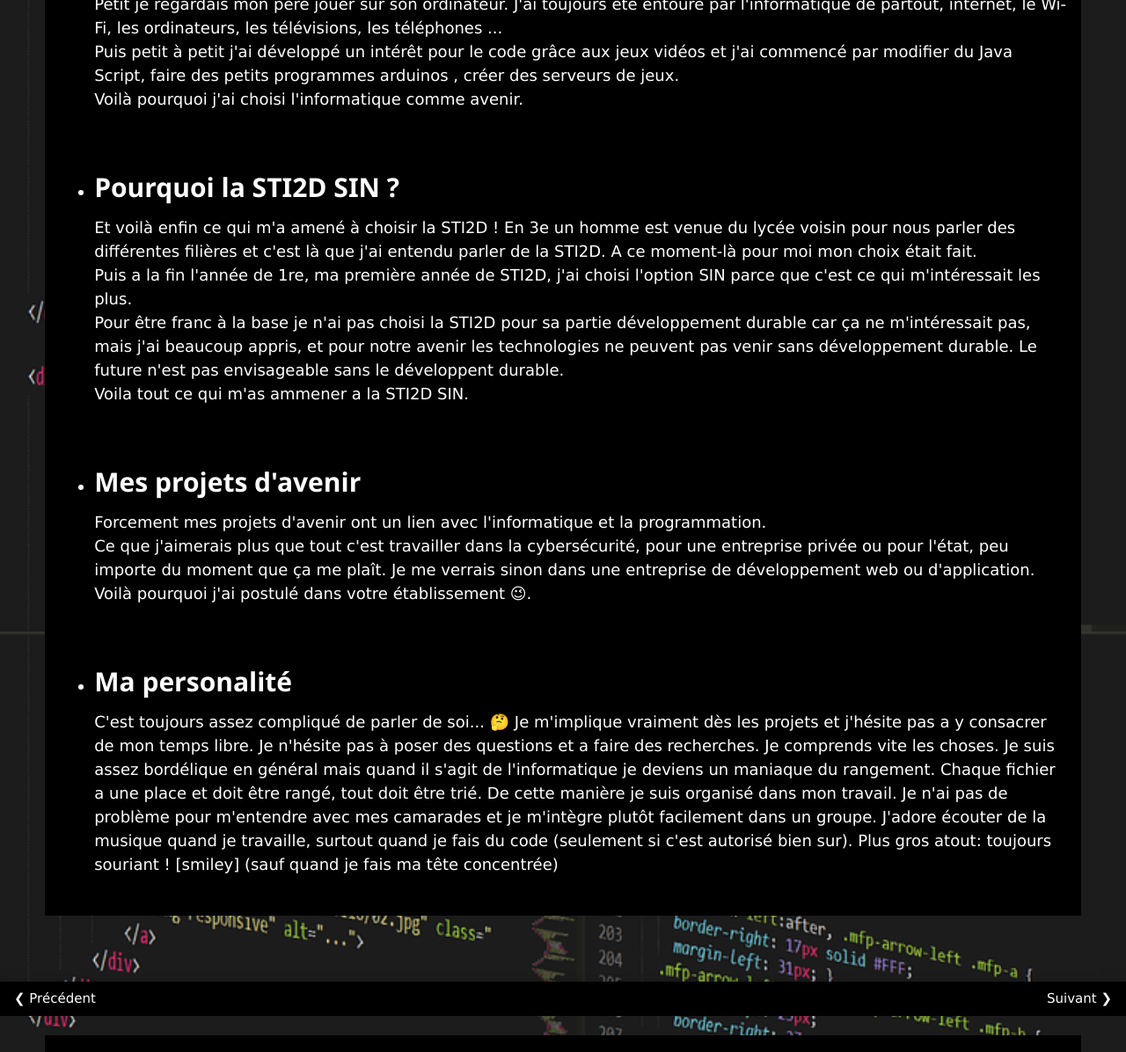
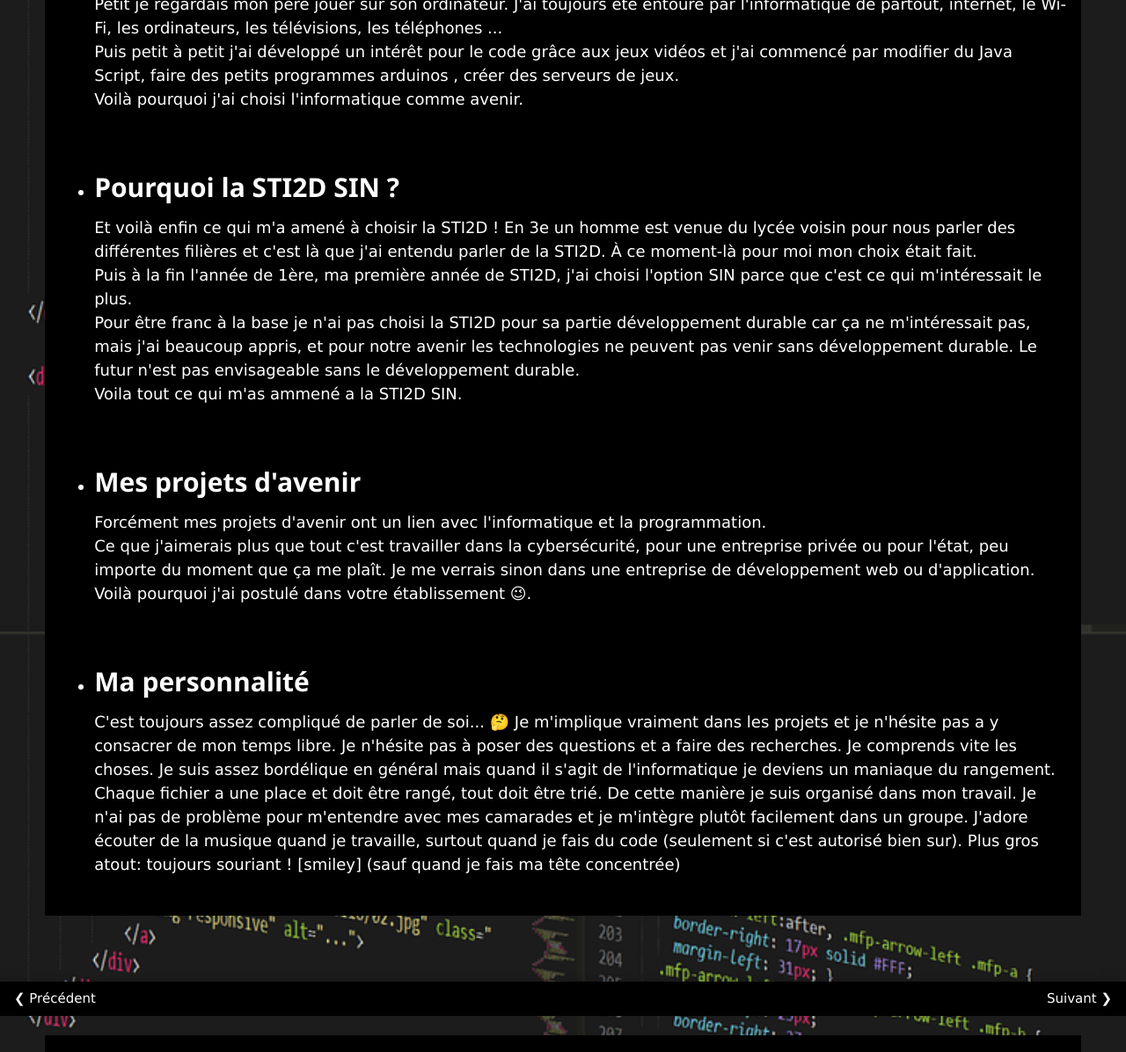
Before and after one commit to Carlito53/Site-web-orientation, a plain HTML site: page presentation.html in a window 1280 px wide. Shown: the part 880-2076 px from the top of the page at 88% size. Drawn offline with Linux system fonts and the light colour scheme.

Commit message:
Update presentation.html

```diff
--- a/presentation.html
+++ b/presentation.html
@@ -106,16 +106,16 @@
 	<br>
 	<li id="Pourquoi_la_STI2D_SIN">
     <h2><b>Pourquoi la STI2D SIN ?</b></h2>
-    Et voilà enfin ce qui m'a amené à choisir la STI2D ! En 3e un homme est venue du lycée voisin pour nous parler des différentes filières et c'est là que j'ai entendu parler de la STI2D. A ce moment-là pour moi mon choix était fait.<br>
-    Puis a la fin l'année de 1re, ma première année de STI2D, j'ai choisi l'option SIN parce que c'est ce qui m'intéressait les plus.<br>
-    Pour être franc à la base je n'ai pas choisi la STI2D pour sa partie développement durable car ça ne m'intéressait pas, mais j'ai beaucoup appris, et pour notre avenir les technologies ne peuvent pas venir sans développement durable. Le future n'est pas envisageable sans le développent durable.<br>
-    Voila tout ce qui m'as ammener a la STI2D SIN.
+    Et voilà enfin ce qui m'a amené à choisir la STI2D ! En 3e un homme est venue du lycée voisin pour nous parler des différentes filières et c'est là que j'ai entendu parler de la STI2D. À ce moment-là pour moi mon choix était fait.<br>
+    Puis à la fin l'année de 1ère, ma première année de STI2D, j'ai choisi l'option SIN parce que c'est ce qui m'intéressait le plus.<br>
+    Pour être franc à la base je n'ai pas choisi la STI2D pour sa partie développement durable car ça ne m'intéressait pas, mais j'ai beaucoup appris, et pour notre avenir les technologies ne peuvent pas venir sans développement durable. Le futur n'est pas envisageable sans le développement durable.<br>
+    Voila tout ce qui m'as ammené a la STI2D SIN.
   </li>
 	<br>
 	<br>
 	<li id="Mes_projets_d_avenir">
     <h2><b>Mes projets d'avenir</b></h2>
-    Forcement mes projets d'avenir ont un lien avec l'informatique et la programmation.<br>
+    Forcément mes projets d'avenir ont un lien avec l'informatique et la programmation.<br>
     Ce que j'aimerais plus que tout c'est travailler dans la cybersécurité, pour une entreprise privée ou pour l'état, peu importe du moment que ça me plaît.
     Je me verrais sinon dans une entreprise de développement web ou d'application.<br>
     Voilà pourquoi j'ai postulé dans votre établissement 😉.
@@ -123,9 +123,9 @@
   <br>
   <br>
   <li id="Ma_personalite">
-    <h2><b>Ma personalité</b></h2>
+    <h2><b>Ma personnalité</b></h2>
     C'est toujours assez compliqué de parler de soi... 🤔
-    Je m'implique vraiment dès les projets et j'hésite pas a y consacrer de mon temps libre.
+    Je m'implique vraiment dans les projets et je n'hésite pas a y consacrer de mon temps libre.
     Je n'hésite pas à poser des questions et a faire des recherches. Je comprends vite les choses.
     Je suis assez bordélique en général mais quand il s'agit de l'informatique je deviens un maniaque du rangement. Chaque fichier a une place et doit être rangé, tout doit être trié. De cette manière je suis organisé dans mon travail.
     Je n'ai pas de problème pour m'entendre avec mes camarades et je m'intègre plutôt facilement dans un groupe.
@@ -177,16 +177,16 @@
     <br>
     <li id="Pourquoi_la_STI2D_SIN">
       <h2><b>Pourquoi la STI2D SIN ?</b></h2>
-      Et voilà enfin ce qui m'a amené à choisir la STI2D ! En 3e un homme est venue du lycée voisin pour nous parler des différentes filières et c'est là que j'ai entendu parler de la STI2D. A ce moment-là pour moi mon choix était fait.<br>
-      Puis a la fin l'année de 1re, ma première année de STI2D, j'ai choisi l'option SIN parce que c'est ce qui m'intéressait les plus.<br>
-      Pour être franc à la base je n'ai pas choisi la STI2D pour sa partie développement durable car ça ne m'intéressait pas, mais j'ai beaucoup appris, et pour notre avenir les technologies ne peuvent pas venir sans développement durable. Le future n'est pas envisageable sans le développent durable.<br>
-      Voila tout ce qui m'as ammener a la STI2D SIN.
+      Et voilà enfin ce qui m'a amené à choisir la STI2D ! En 3e un homme est venue du lycée voisin pour nous parler des différentes filières et c'est là que j'ai entendu parler de la STI2D. À ce moment-là pour moi mon choix était fait.<br>
+      Puis à la fin l'année de 1ère, ma première année de STI2D, j'ai choisi l'option SIN parce que c'est ce qui m'intéressait le plus.<br>
+      Pour être franc à la base je n'ai pas choisi la STI2D pour sa partie développement durable car ça ne m'intéressait pas, mais j'ai beaucoup appris, et pour notre avenir les technologies ne peuvent pas venir sans développement durable. Le futur n'est pas envisageable sans le développement durable.<br>
+      Voila tout ce qui m'as ammené a la STI2D SIN.
     </li>
     <br>
     <br>
     <li id="Mes_projets_d_avenir">
       <h2><b>Mes projets d'avenir</b></h2>
-      Forcement mes projets d'avenir ont un lien avec l'informatique et la programmation.<br>
+      Forcément mes projets d'avenir ont un lien avec l'informatique et la programmation.<br>
       Ce que j'aimerais plus que tout c'est travailler dans la cybersécurité, pour une entreprise privée ou pour l'état, peu importe du moment que ça me plaît.
       Je me verrais sinon dans une entreprise de développement web ou d'application.<br>
       Voilà pourquoi j'ai postulé dans votre établissement 😉.
@@ -194,9 +194,9 @@
     <br>
     <br>
     <li id="Ma_personalite">
-      <h2><b>Ma personalité</b></h2>
+      <h2><b>Ma personnalité</b></h2>
       C'est toujours assez compliqué de parler de soi... 🤔
-      Je m'implique vraiment dès les projets et j'hésite pas a y consacrer de mon temps libre.
+      Je m'implique vraiment dans les projets et je n'hésite pas a y consacrer de mon temps libre.
       Je n'hésite pas à poser des questions et a faire des recherches. Je comprends vite les choses.
       Je suis assez bordélique en général mais quand il s'agit de l'informatique je deviens un maniaque du rangement. Chaque fichier a une place et doit être rangé, tout doit être trié. De cette manière je suis organisé dans mon travail.
       Je n'ai pas de problème pour m'entendre avec mes camarades et je m'intègre plutôt facilement dans un groupe.
@@ -248,16 +248,16 @@
     <br>
     <li id="Pourquoi_la_STI2D_SIN">
       <h2><b>Pourquoi la STI2D SIN ?</b></h2>
-      Et voilà enfin ce qui m'a amené à choisir la STI2D ! En 3e un homme est venue du lycée voisin pour nous parler des différentes filières et c'est là que j'ai entendu parler de la STI2D. A ce moment-là pour moi mon choix était fait.<br>
-      Puis a la fin l'année de 1re, ma première année de STI2D, j'ai choisi l'option SIN parce que c'est ce qui m'intéressait les plus.<br>
-      Pour être franc à la base je n'ai pas choisi la STI2D pour sa partie développement durable car ça ne m'intéressait pas, mais j'ai beaucoup appris, et pour notre avenir les technologies ne peuvent pas venir sans développement durable. Le future n'est pas envisageable sans le développent durable.<br>
-      Voila tout ce qui m'as ammener a la STI2D SIN.
+      Et voilà enfin ce qui m'a amené à choisir la STI2D ! En 3e un homme est venue du lycée voisin pour nous parler des différentes filières et c'est là que j'ai entendu parler de la STI2D. À ce moment-là pour moi mon choix était fait.<br>
+      Puis à la fin l'année de 1ère, ma première année de STI2D, j'ai choisi l'option SIN parce que c'est ce qui m'intéressait le plus.<br>
+      Pour être franc à la base je n'ai pas choisi la STI2D pour sa partie développement durable car ça ne m'intéressait pas, mais j'ai beaucoup appris, et pour notre avenir les technologies ne peuvent pas venir sans développement durable. Le futur n'est pas envisageable sans le développement durable.<br>
+      Voila tout ce qui m'as ammené a la STI2D SIN.
     </li>
     <br>
     <br>
     <li id="Mes_projets_d_avenir">
       <h2><b>Mes projets d'avenir</b></h2>
-      Forcement mes projets d'avenir ont un lien avec l'informatique et la programmation.<br>
+      Forcément mes projets d'avenir ont un lien avec l'informatique et la programmation.<br>
       Ce que j'aimerais plus que tout c'est travailler dans la cybersécurité, pour une entreprise privée ou pour l'état, peu importe du moment que ça me plaît.
       Je me verrais sinon dans une entreprise de développement web ou d'application.<br>
       Voilà pourquoi j'ai postulé dans votre établissement 😉.
@@ -265,9 +265,9 @@
     <br>
     <br>
     <li id="Ma_personalite">
-      <h2><b>Ma personalité</b></h2>
+      <h2><b>Ma personnalité</b></h2>
       C'est toujours assez compliqué de parler de soi... 🤔
-      Je m'implique vraiment dès les projets et j'hésite pas a y consacrer de mon temps libre.
+      Je m'implique vraiment dans les projets et je n'hésite pas a y consacrer de mon temps libre.
       Je n'hésite pas à poser des questions et a faire des recherches. Je comprends vite les choses.
       Je suis assez bordélique en général mais quand il s'agit de l'informatique je deviens un maniaque du rangement. Chaque fichier a une place et doit être rangé, tout doit être trié. De cette manière je suis organisé dans mon travail.
       Je n'ai pas de problème pour m'entendre avec mes camarades et je m'intègre plutôt facilement dans un groupe.
```
